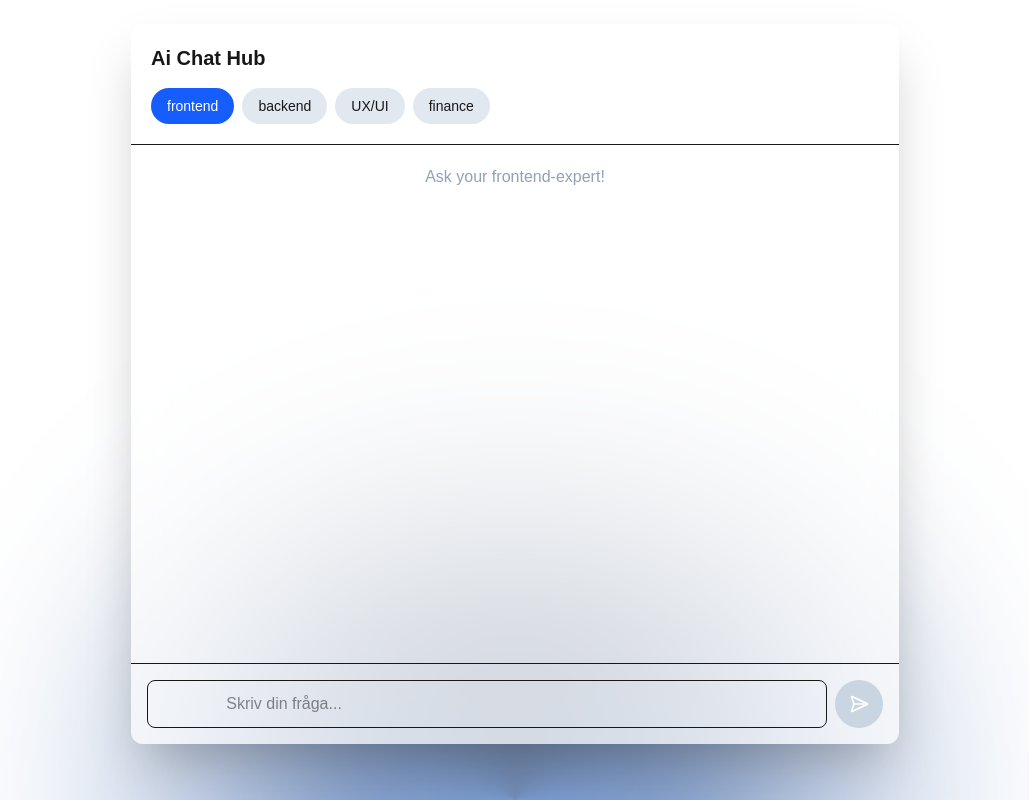
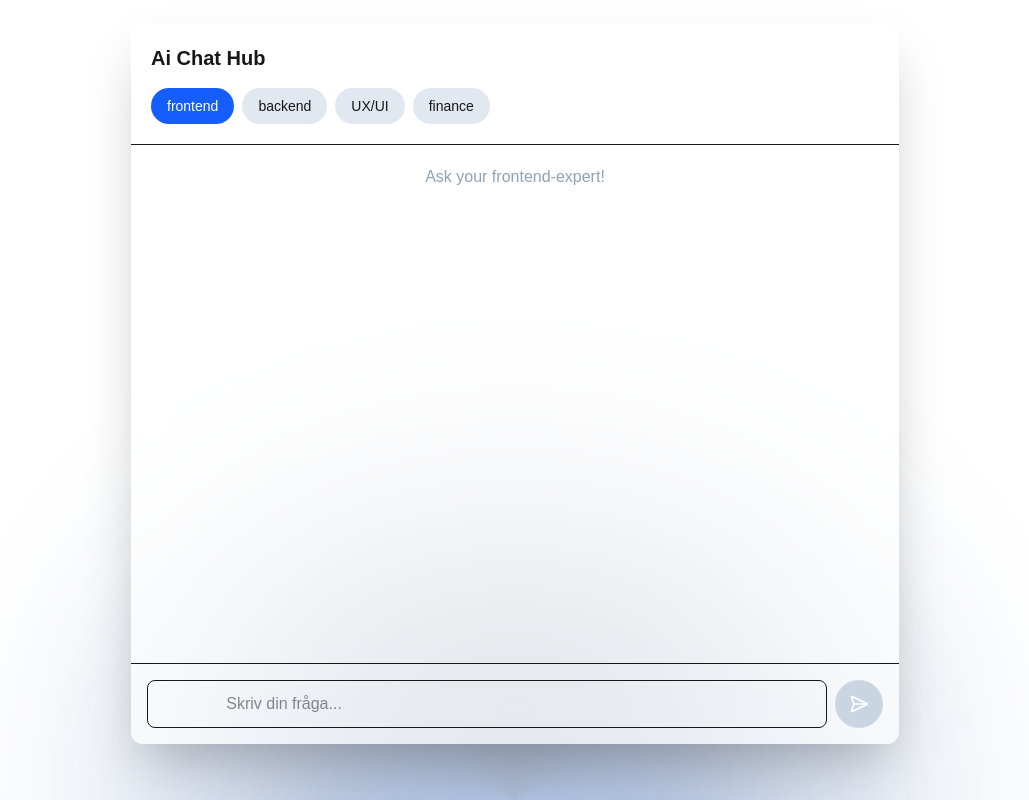
Before and after one commit to JohannesL2/ai-chat-hub, a Next.js app: page / in a window 1280 px wide. Shown: the whole page, without its empty margins (125-1154 px from the left). Built offline with nearby package versions, Linux system fonts and the light colour scheme; what lightswind would draw is missing.

Commit message:
keep animated background fixed during scrolling

```diff
--- a/app/page.tsx
+++ b/app/page.tsx
@@ -77,10 +77,13 @@ export default function Home() {
 
   return (
     <main className="relative min-h-screen flex justify-center p-6 overflow-hidden">
-  <WavyRippleBackground
-    waveColor="#3b82f6"
-    className="absolute inset-0 -z-10"
-  />
+
+  <div className="fixed inset-0 -z-10 opacity-60">
+    <WavyRippleBackground
+      waveColor="#3b82f6"
+      className="absolute inset-0 -z-10"
+    />
+  </div>
 
       <div className="
         z-1
```
